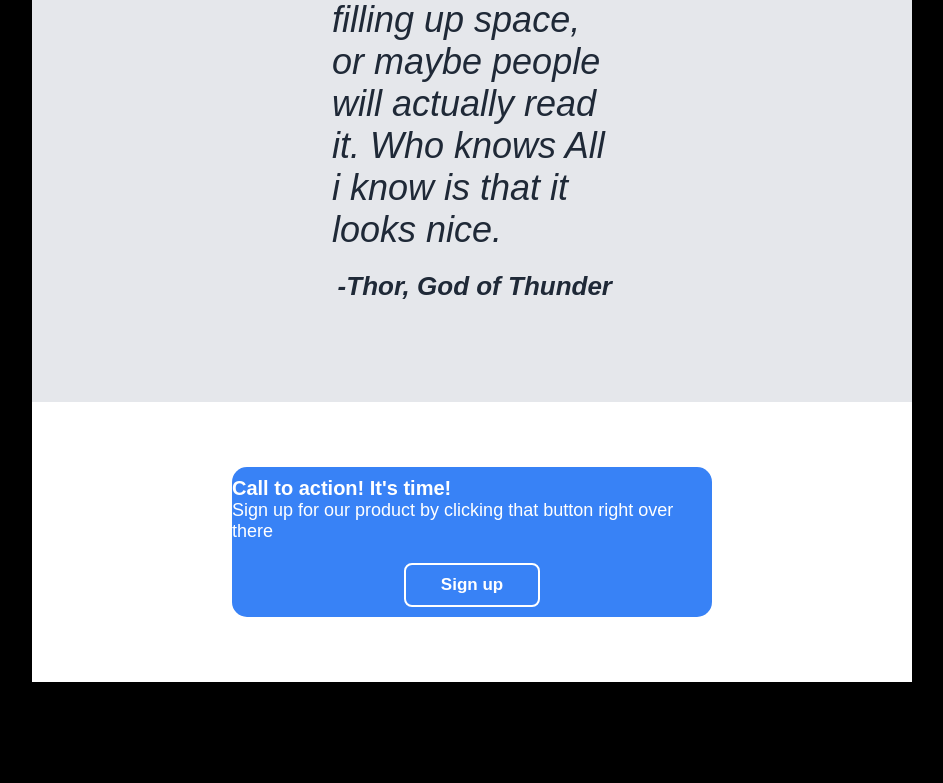
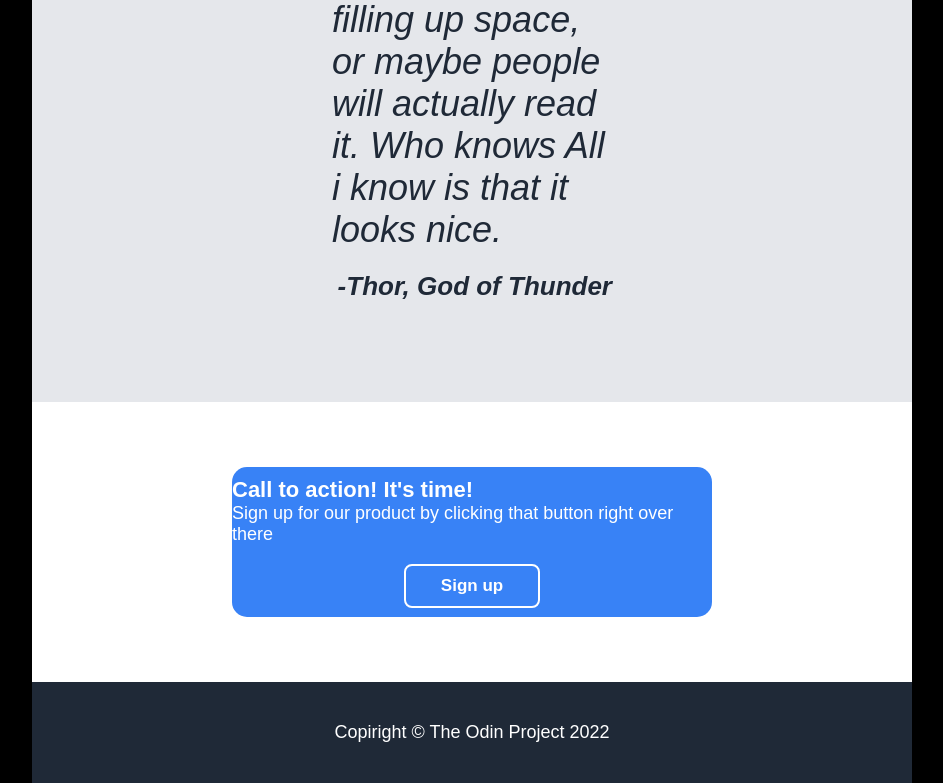
Before and after one commit to NoNevim/nejakapage, a plain HTML site: page index.html in a window 1280 px wide. Shown: the part 1689-2472 px from the top of the page, without its empty margins (168-1111 px from the left). Before the commit the page ends 2371 px from the top, so only its background shows below. Drawn offline with Linux system fonts and the light colour scheme.

Commit message:
dodelan footer

```diff
--- a/index.html
+++ b/index.html
@@ -68,7 +68,7 @@
     </div>
 
 
-    <div class="footer"></div>
+    <div class="footer">Copiright © The Odin Project 2022</div>
 
 </body>
 </html>
--- a/style.css
+++ b/style.css
@@ -8,7 +8,8 @@ body{
 .vrsek,
 .prostredek,
 .spodek,
-.konec {
+.konec,
+.footer {
     height: auto;
     margin: 0 200px;
 }
@@ -21,7 +22,7 @@ body{
 
 .prostredek {
     background-color: white;
-    /* min-height: 350px; */
+    min-height: 350px;
     text-align: center;
     padding: 40px 200px ;
 }
@@ -44,6 +45,14 @@ body{
     justify-content: center;
     align-items: center;
     min-height: 200px;
+}
+
+.footer {
+    background-color: #1F2937;
+    color: white;
+    padding: 40px 0;
+    text-align: center;
+    font-size: 18px;
 }
 
 
@@ -174,7 +183,7 @@ img {
 }
 
 .whitebiggertext {
-    font-size: 20px;
+    font-size: 22px;
     font-weight: 700;
     color: white;
 }
@@ -183,3 +192,7 @@ img {
     color: white;
     font-size: 18px;
 }
+
+.grid div {
+    color: #1F2937;     /* zkouska dedicnosti :), da se cele smazat, nebo prepsat barvu */
+}
```
